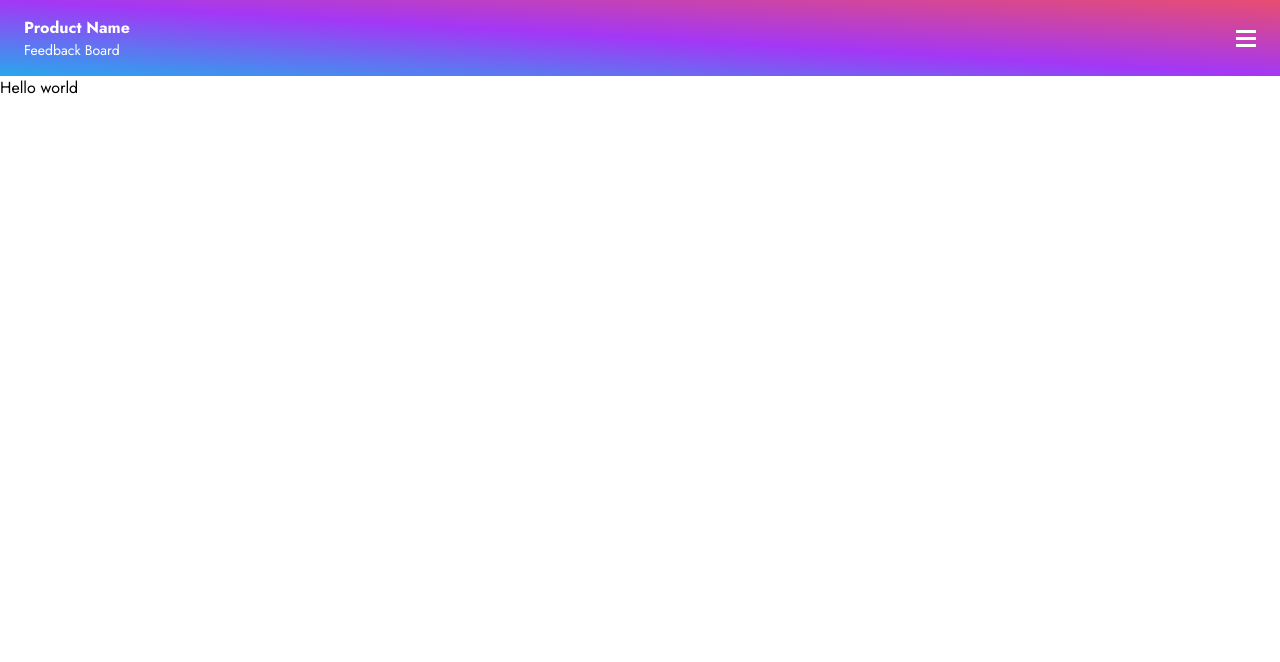
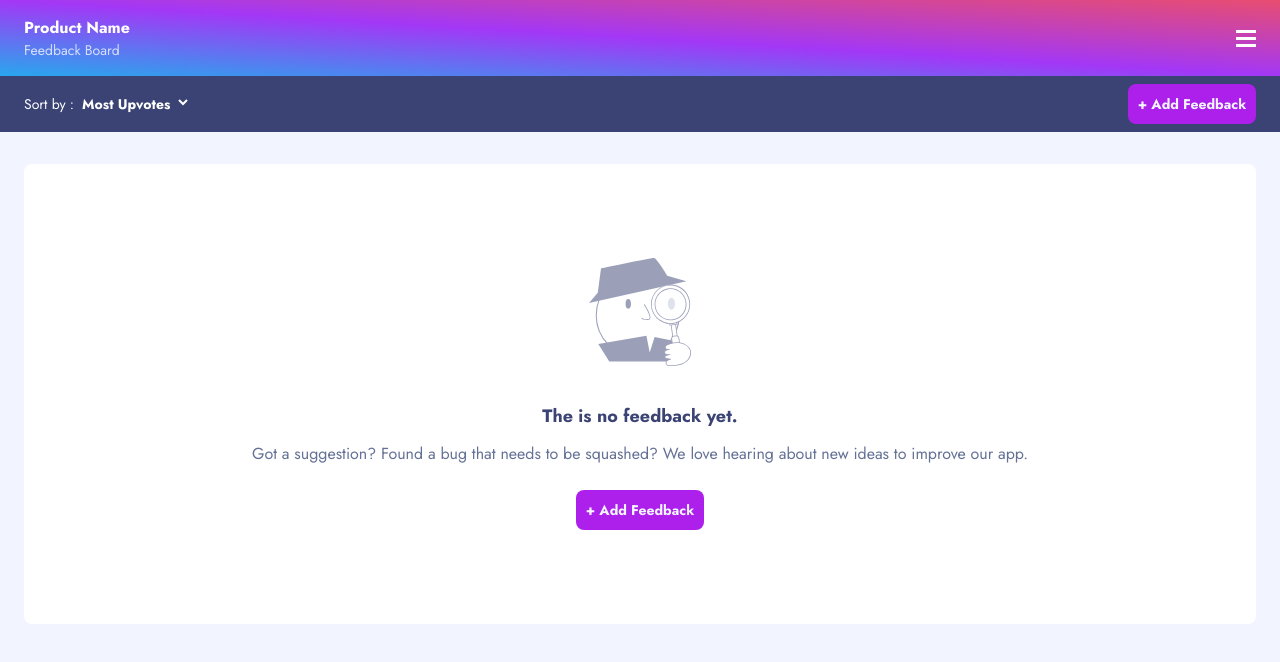
Before and after one commit to Jamario/productfeedback, a Next.js app: page / in a window 1280 px wide. Shown: the top 662 px of the page. Built offline with nearby package versions, Linux system fonts and the light colour scheme.

Commit message:
Fixed bugs found in components.

```diff
--- a/components/DropdownFilter.tsx
+++ b/components/DropdownFilter.tsx
@@ -4,17 +4,16 @@ import Check from "./icons/Check";
 
 interface DropdownFilterProps {
     value: string;
+    options: string[];
     className?: string;
     onChange?: (value: string) => void;
 }
 
-const Options = ["Most upvotes", "Least Upvotes", "Most comments", "Least comments"];
-
-const DropdownFilter = ({ value, className, onChange }: DropdownFilterProps) => {
+const DropdownFilter = ({ value, options, className, onChange }: DropdownFilterProps) => {
     const [isOpen, setIsOpen] = useState(false);
 
     const generateOptions = () => {
-        return Options.map((option) => {
+        return options.map((option) => {
             const isSelected = option === value;
 
             return (
@@ -46,19 +45,20 @@ const DropdownFilter = ({ value, className, onChange }: DropdownFilterProps) =>
     };
 
     return (
-        <div tabIndex={-1} className="inline-block">
         <div
-                className="h-16 w-fit flex flex-row items-center justify-center text-white bg-theme-blue-dark rounded-xl px-4 select-none cursor-pointer"
+            className={`w-fit flex flex-row items-center justify-center text-white rounded-xl select-none cursor-pointer relative bg-transparent focus:outline-none focus:border-transparent ${className}`}
             onClick={handleClick}
             onKeyDown={handleKeyDown}
             tabIndex={0}
         >
-                <div className="mr-1">Sort by</div>
-                <span>:</span>
+            <div>Sort by :</div>
             <div className="mx-2 font-bold">{value}</div>
             {isOpen ? <Arrow direction="up" /> : <Arrow direction="down" />}
-            </div>
-            {isOpen ? <ul className="bg-white rounded-xl w-[256px] mt-4 shadow-xl">{generateOptions()}</ul> : null}
+            {isOpen ? (
+                <ul className="absolute bg-white rounded-xl w-[256px] mt-4 shadow-xl top-4 left-0">
+                    {generateOptions()}
+                </ul>
+            ) : null}
         </div>
     );
 };
--- a/components/MobileSidebar.tsx
+++ b/components/MobileSidebar.tsx
@@ -24,6 +24,9 @@ const MobileSidebar = ({ isSideBarOpen, className, filters, activeFilter, setAct
             );
         });
 
+    const transitionProperty = "transform, visibility";
+    const transitionDelay = isSideBarOpen ? "0s, 0s" : "0s, 0.3s";
+
     return (
         <>
             <div
@@ -32,9 +35,10 @@ const MobileSidebar = ({ isSideBarOpen, className, filters, activeFilter, setAct
                 }`}
             />
             <div
-                className={`w-[270px] bg-theme-grey-light absolute top-0 right-0 bottom-0 transition-transform duration-300 ease-in-out p-6 ${
-                    isSideBarOpen ? "translate-x-0" : "translate-x-full"
+                className={`w-[270px] bg-theme-grey-light absolute top-0 right-0 bottom-0 duration-300 ease-in-out p-6 ${
+                    isSideBarOpen ? "translate-x-0 visible" : "translate-x-full invisible"
                 } ${className}`}
+                style={{ transitionProperty, transitionDelay }}
             >
                 <div className="rounded-lg w-full bg-white mb-6 pl-5 pt-5 pb-7 pr-4 min-h-[180px] flex flex-row content-between justify-between flex-wrap">
                     {getFilterMap()}
--- /dev/null
+++ b/components/SortOptions.tsx
@@ -0,0 +1,28 @@
+import Link from "next/link";
+import DropdownFilter from "./DropdownFilter";
+
+interface SortOptionsProps {
+    sortOptions: string[];
+    activeSortOption: string;
+    setActiveSortOption: (activeSortOption: string) => void;
+    className?: string;
+}
+
+const SortOptions = ({ sortOptions, activeSortOption, setActiveSortOption, className }: SortOptionsProps) => {
+    const handleChange = (value: string) => {
+        setActiveSortOption(value);
+    };
+
+    return (
+        <div className={`bg-theme-blue-dark text-theme-grey px-6 h-14 flex items-center text-sm ${className}`}>
+            <div className="flex-1">
+                <DropdownFilter options={sortOptions} value={activeSortOption} onChange={handleChange} />
+            </div>
+            <Link href="/" className="bg-theme-purple h-10 w-32 rounded-lg text-sm flex items-center justify-center">
+                <strong>+ Add Feedback</strong>
+            </Link>
+        </div>
+    );
+};
+
+export default SortOptions;
--- a/components/headers/MainHeader.tsx
+++ b/components/headers/MainHeader.tsx
@@ -15,7 +15,7 @@ const MainHeader = ({ isSideBarOpen, setIsSideBarOpen }: MainHeaderProps) => {
         <header className="flex justify-between items-center bg-gradient-to-tr from-gradientColors-from via-gradientColors-via to-gradientColors-to text-white px-6 py-4">
             <div>
                 <strong>Product Name</strong>
-                <div className="text-sm">Feedback Board</div>
+                <div className="text-sm opacity-75">Feedback Board</div>
             </div>
             <button onClick={toggleSideBar}>{isSideBarOpen ? <CloseIcon /> : <HamburgerIcon />}</button>
         </header>
--- a/pages/index.tsx
+++ b/pages/index.tsx
@@ -1,19 +1,55 @@
 import { useState } from "react";
+import Link from "next/link";
+import Image from "next/image";
 
-import Header from "../components/headers/MainHeader";
-import MobileSidebar from "../components/MobileSidebar";
+import emptyIllustration from "../images/illustration-empty.svg";
+
+import Header from "@/components/headers/MainHeader";
+import SortOptions from "@/components/SortOptions";
+import MobileSidebar from "@/components/MobileSidebar";
 
 const filters = ["All", "UI", "UX", "Enhancement", "Bug", "Feature"];
+const sortOptions = ["Most Upvotes", "Least Upvotes", "Most Comments", "Least Comments"];
 
 const Home = () => {
     const [isSideBarOpen, setIsSideBarOpen] = useState(false);
     const [activeFilter, setActiveFilter] = useState("All");
+    const [activeSortOption, setActiveSortOption] = useState("Most Upvotes");
+    const [suggestions, setSuggestions] = useState([]);
 
     return (
         <div className="flex flex-col h-screen">
             <Header isSideBarOpen={isSideBarOpen} setIsSideBarOpen={setIsSideBarOpen} />
             <div className="relative flex-1 overflow-x-hidden">
-                <main className="flex-1">Hello world</main>
+                <main className="flex flex-col h-full">
+                    <SortOptions
+                        sortOptions={sortOptions}
+                        activeSortOption={activeSortOption}
+                        setActiveSortOption={setActiveSortOption}
+                    />
+                    <div className="bg-theme-grey px-6 py-8 flex-1">
+                        {suggestions.length === 0 ? (
+                            <section className="min-h-[460px] w-full text-center text-theme-grey-dark bg-white rounded-lg px-6 flex flex-col items-center justify-center">
+                                <Image src={emptyIllustration} alt="Empty Illustration" />
+                                <header className="mt-9 mb-3 text-theme-blue-dark font-bold text-lg">
+                                    The is no feedback yet.
+                                </header>
+                                <p className="mb-6">
+                                    Got a suggestion? Found a bug that needs to be squashed? We love hearing about new
+                                    ideas to improve our app.
+                                </p>
+                                <Link
+                                    href="/"
+                                    className="bg-theme-purple h-10 w-32 rounded-lg text-sm flex items-center justify-center text-theme-grey"
+                                >
+                                    <strong>+ Add Feedback</strong>
+                                </Link>
+                            </section>
+                        ) : (
+                            <div>Some suggestions</div>
+                        )}
+                    </div>
+                </main>
                 <MobileSidebar
                     isSideBarOpen={isSideBarOpen}
                     filters={filters}
```
Lines whose indentation alone changed are shown as unchanged.
